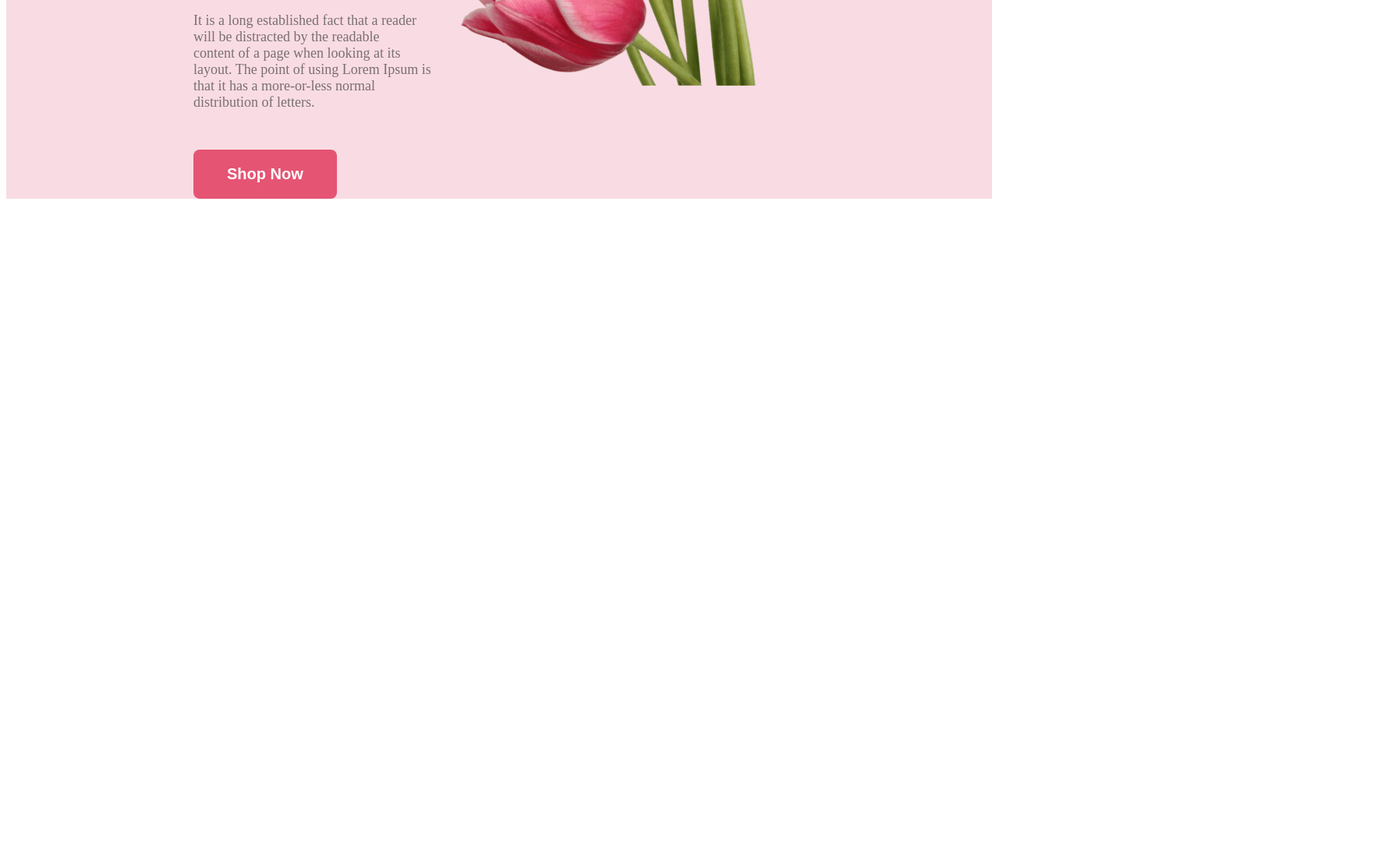
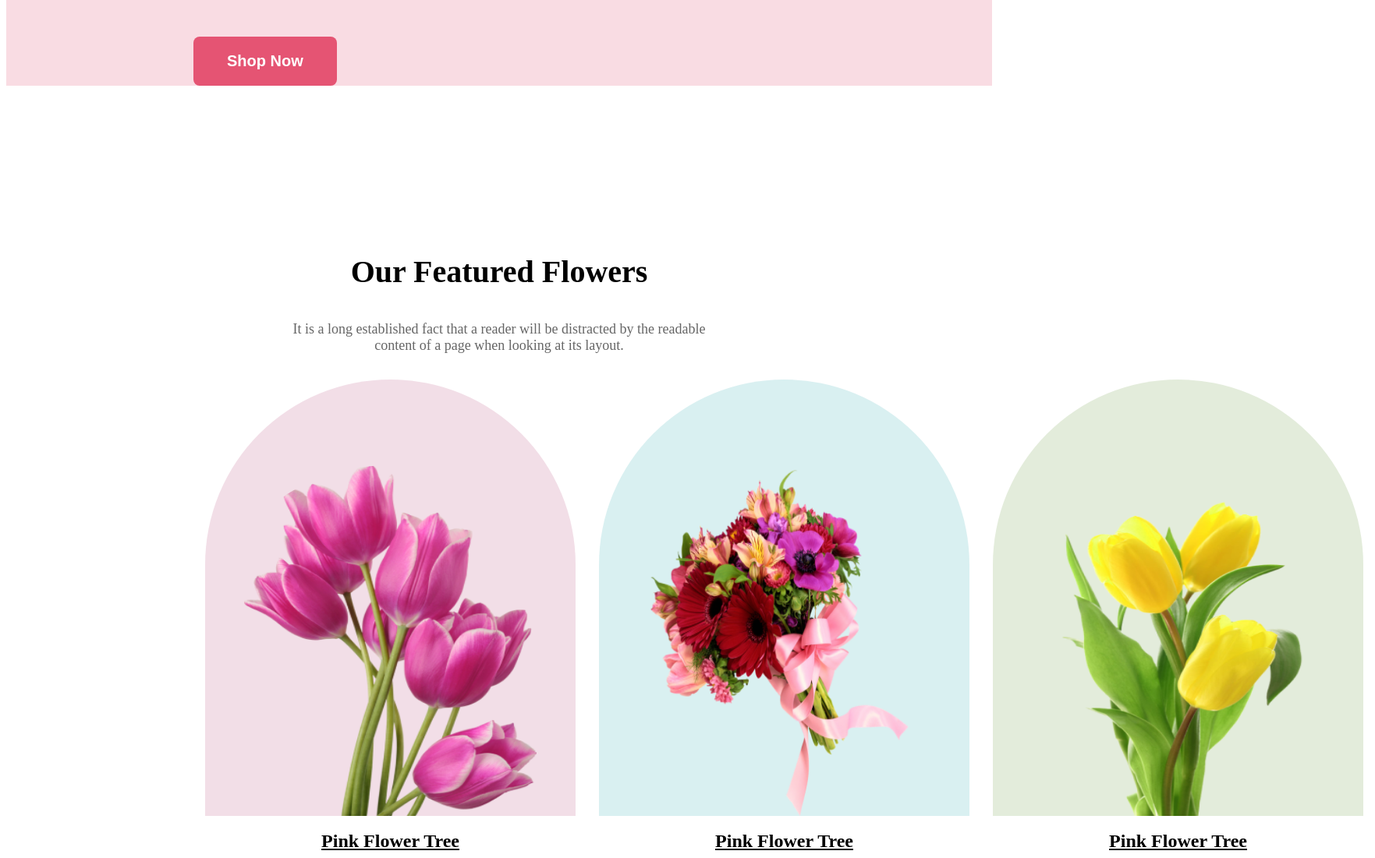
Before and after one commit to SALEHINISLAM/flower-shop, a plain HTML site: page index.html in a window 1280 px wide. Shown: the part 893-1994 px from the top of the page at 78% size, 1763 px wide, since content can reach past the window. Before the commit the page ends 1156 px from the top, so only its background shows below. Drawn offline with Linux system fonts and the light colour scheme.

Commit message:
feature added

```diff
--- a/index.html
+++ b/index.html
@@ -13,10 +13,10 @@
     <header>
         <div class="heading">
             <div>
-                <p style="font-size: 80px; font-weight: bolder; color: #272727;">
+                <p style="font-size: 80px; font-weight: bolder;">
                     Let's make beautiful <br> flowers a part of <br>your life.
                 </p>
-                <p style="color: #272727; opacity: 0.6; font-size: 18px; margin-bottom: 50px;">
+                <p style="opacity: 0.6; font-size: 18px; margin-bottom: 50px;">
                     It is a long established fact that a reader will be distracted by the readable <br> content of a page when looking at its layout. The point of using Lorem Ipsum is <br> that it has a more-or-less normal distribution of letters.
                 </p>
                 <button class="btn-primary">
@@ -29,7 +29,31 @@
         </div>
     </header>
     <main>
-
+        <section class="feature">
+            <p style="font-size: 40px; font-weight: bolder;">
+                Our Featured Flowers
+            </p>
+            <p style="font-size: 18px; opacity: 0.6;">
+                It is a long established fact that a reader will be distracted by the readable <br> content of a page when looking at its layout.
+            </p>
+            <div class="featuresec">
+                <div class="fimage">
+                    <img src="Flower Asset/pngwing 6.png" alt="" style="background-color: rgba(167, 33, 98, 0.15)
+                    ;">
+                    <figcaption><u>Pink Flower Tree</u></figcaption>
+                </div>
+                <div class="fimage">
+                    <img src="Flower Asset/pngwing 5.png" alt="" style="background-color: rgba(5, 151, 160, 0.15)
+                    ;">
+                    <figcaption><u>Pink Flower Tree</u></figcaption>
+                </div>
+                <div class="fimage">
+                    <img src="Flower Asset/pngwing 7.png" alt="" style="background-color: rgba(71, 125, 17, 0.15)
+                    ;">
+                    <figcaption><u>Pink Flower Tree</u></figcaption>
+                </div>
+            </div>
+        </section>
     </main>
     <footer>
 
--- a/styles.css
+++ b/styles.css
@@ -1,5 +1,6 @@
 bosy{
     font-family: 'Lato',sans-serif;
+    color: #272727;
 }
 /* header part */
 header{
@@ -8,7 +9,7 @@ header{
     background-repeat: no-repeat;
     background-position: bottom right; */
     /* padding: 195px 973px 187px 240px; */
-    padding: 195px 240px 0px 240px;
+    padding: 50px 240px 0px 240px;
     margin: 0;
 }
 .heading{
@@ -27,5 +28,21 @@ header{
 }
 .feature{
     padding: 175px 240px 0px 240px;
-
+    text-align: center;
 }
+.featuresec{
+    display: flex;
+    justify-content: space-between;
+    /* text-align: center; */
+}
+.fimage>img{
+    width: 375px;
+    height: 450px;
+    padding: 110px 50px 0px 50px;
+    border-radius: 300px 300px 0px 0px;
+    margin: 15px;
+}
+figcaption{
+    font-size: 24px;
+    font-weight: bold;
+}
```
